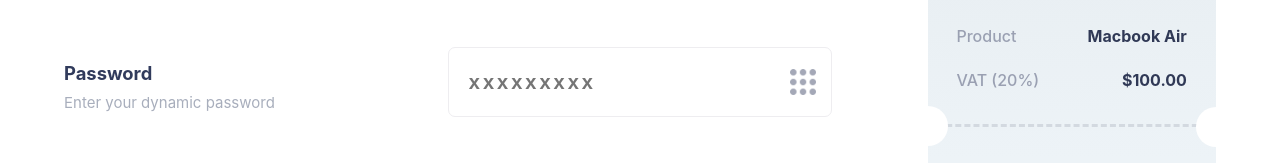
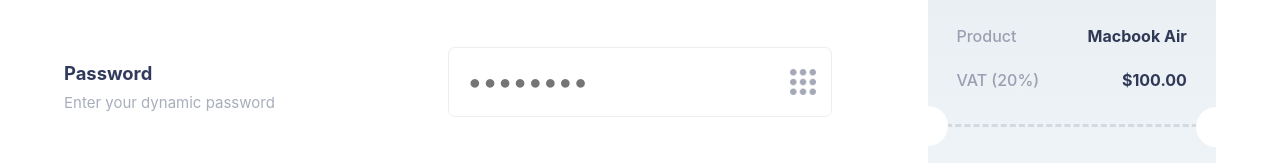
Before and after one commit to dotunlonge/Card-Payment-Interface, a Next.js app: page / in a window 1280 px wide. Shown: the part 533-696 px from the top of the page. Built offline with nearby package versions, Linux system fonts and the light colour scheme.

Commit message:
Update index.tsx

```diff
--- a/pages/index.tsx
+++ b/pages/index.tsx
@@ -282,7 +282,7 @@ const Home: NextPage = () => {
               <div className="xs-12 md-6 with-dial">
               <input
                 type="password"
-                placeholder={"xxxxxxxxx"}
+                placeholder={"●●●●●●●●"}
                 className="xs-12"
                 id="password"
                 value={password}
```
